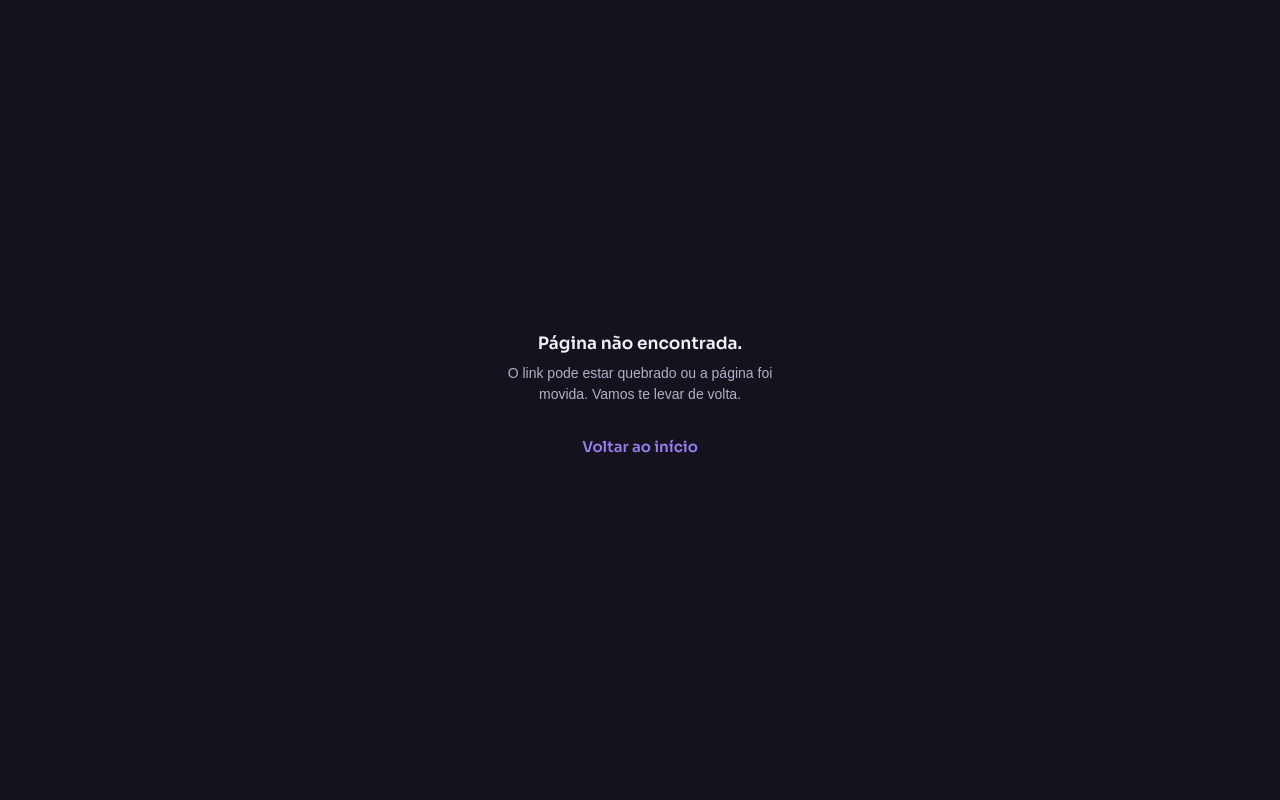
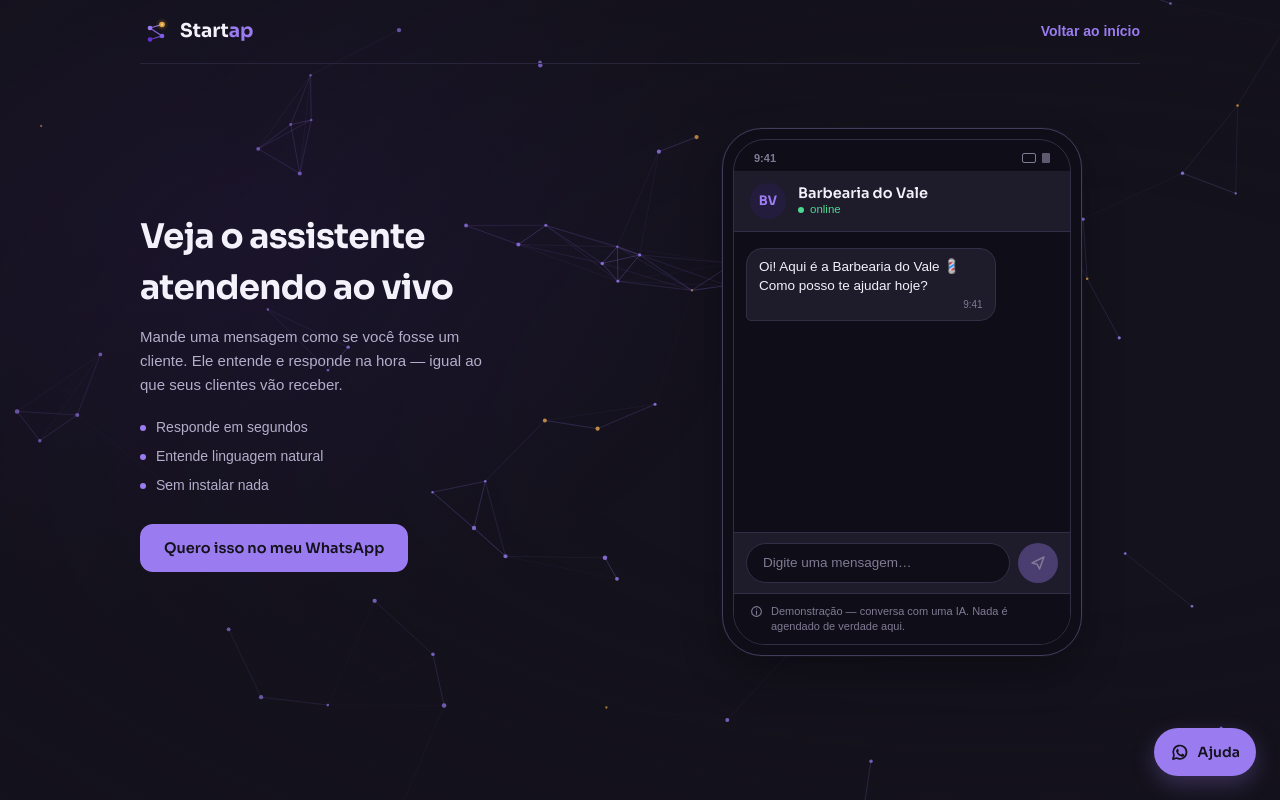
Before and after one commit to BrunoMediador/startap-platform, a Next.js app in the folder apps/portal-web/: page /demo in a window 1280 px wide. Before the commit this address had no page. Built offline with nearby package versions, Linux system fonts and the light colour scheme; a web font is replaced by a local one.

Commit message:
fix(portal): expõe demonstração e amplia alvos touch — fecha QA da landing
Co-Authored-By: 04-frontend-engineer

```diff
--- /dev/null
+++ b/apps/portal-web/src/app/demo/page.tsx
@@ -0,0 +1,55 @@
+import { ParticleField } from '@/components/fx/particle-field';
+import { Brandmark } from '@/components/icons';
+import { DemoCelular } from '@/components/landing/demo-celular';
+import { HelpFab } from '@/components/landing/help-fab';
+import type { Metadata } from 'next';
+import Link from 'next/link';
+
+export const metadata: Metadata = {
+  title: 'Demonstração · Startap',
+  description: 'Converse com uma demonstração do assistente de atendimento da Startap.',
+};
+
+const FOCUS_RING =
+  'outline-none focus-visible:ring-2 focus-visible:ring-brand focus-visible:ring-offset-2 focus-visible:ring-offset-bg';
+
+/**
+ * Página pública da demonstração. O proxy existente em /demo/chat permanece
+ * responsável pela conversa; esta rota apenas torna a experiência acessível
+ * pela landing e por URL direta.
+ */
+export default function DemoPage() {
+  return (
+    <div className="relative min-h-dvh overflow-x-clip bg-bg text-ink">
+      <ParticleField />
+      <div className="login-vignette pointer-events-none fixed inset-0 z-[1]" aria-hidden />
+
+      <div className="relative z-[2] mx-auto w-full max-w-[1040px] px-5 pb-20">
+        <header className="flex min-h-16 items-center justify-between gap-4 border-b border-line-soft">
+          <Link
+            href="/"
+            aria-label="Startap — voltar para a página inicial"
+            className={`inline-flex items-center gap-2 rounded-[6px] font-display text-[19px] font-bold ${FOCUS_RING}`}
+          >
+            <Brandmark size={32} />
+            <span>
+              Start<span className="text-brand">ap</span>
+            </span>
+          </Link>
+          <Link
+            href="/"
+            className={`rounded-[6px] text-[14px] font-semibold text-brand hover:underline ${FOCUS_RING}`}
+          >
+            Voltar ao início
+          </Link>
+        </header>
+
+        <main>
+          <DemoCelular />
+        </main>
+      </div>
+
+      <HelpFab />
+    </div>
+  );
+}
--- a/apps/portal-web/src/app/landing.module.css
+++ b/apps/portal-web/src/app/landing.module.css
@@ -297,7 +297,7 @@
 
 .scenarioButton {
   min-width: 0;
-  min-height: 40px;
+  min-height: 44px;
   border: 0;
   border-radius: 9px;
   padding: 9px 8px;
--- a/apps/portal-web/src/app/landing.tsx
+++ b/apps/portal-web/src/app/landing.tsx
@@ -244,6 +244,9 @@ function Footer() {
         <div className={styles.footerBottom}>
           <p>© {new Date().getFullYear()} Startap</p>
           <nav className={styles.legalLinks} aria-label="Links legais e acesso">
+            <Link href={LANDING_CTAS.demo.href} className={styles.footerLink}>
+              {LANDING_CTAS.demo.label}
+            </Link>
             <Link href="/termos" className={styles.footerLink}>
               Termos de Uso
             </Link>
--- a/apps/portal-web/src/components/landing/landing-content.ts
+++ b/apps/portal-web/src/components/landing/landing-content.ts
@@ -23,6 +23,7 @@ export const LANDING_CTAS = {
   primary: { label: 'Testar 7 dias no meu WhatsApp', href: '/cadastro' },
   login: { label: 'Entrar', href: '/login' },
   final: { label: 'Começar meu teste', href: '/cadastro' },
+  demo: { label: 'Demonstração', href: '/demo' },
 } as const;
 
 export const LANDING_SCENARIOS: readonly LandingScenario[] = [
```
Also changed, not shown: 1 other file (tests, documents, lock files or other folders).
